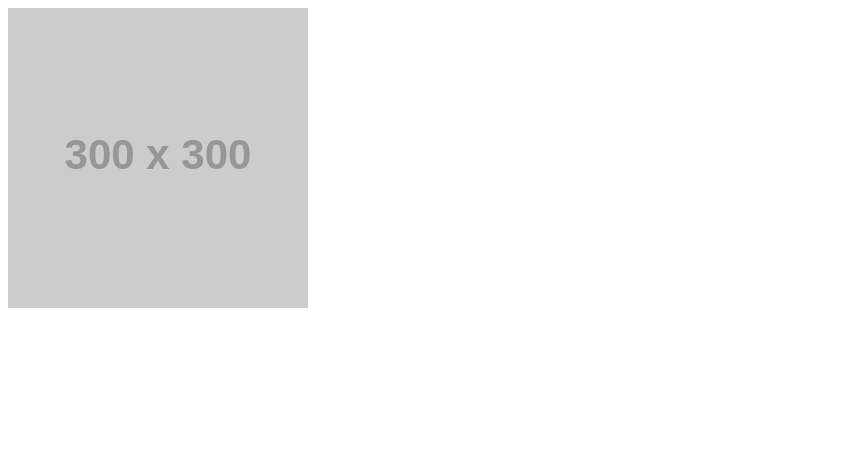
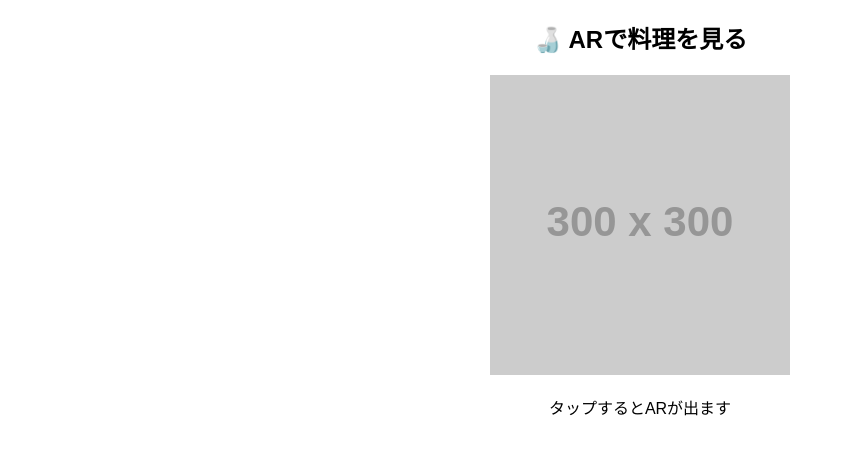
Before and after one commit to taka310315-bit/ar-demo, a plain HTML site: page index.html in a window 1280 px wide. Shown: the whole page, without its empty margins (0-845 px from the left). Drawn offline with Linux system fonts and the light colour scheme; placeholder pictures from the web are drawn by us.

Commit message:
Update index.html

```diff
--- a/index.html
+++ b/index.html
@@ -1,10 +1,19 @@
 <!DOCTYPE html>
 <html>
-<body>
+<head>
+<meta charset="utf-8">
+<title>宴会AR</title>
+</head>
 
-<a rel="ar" href="toy_drummer.usdz">
+<body style="text-align:center;font-family:sans-serif;">
+
+<h2>🍶 ARで料理を見る</h2>
+
+<a rel="ar" href="pancakes_photogrammetry.usdz">
 <img src="https://via.placeholder.com/300" width="300">
 </a>
 
+<p>タップするとARが出ます</p>
+
 </body>
 </html>
```
